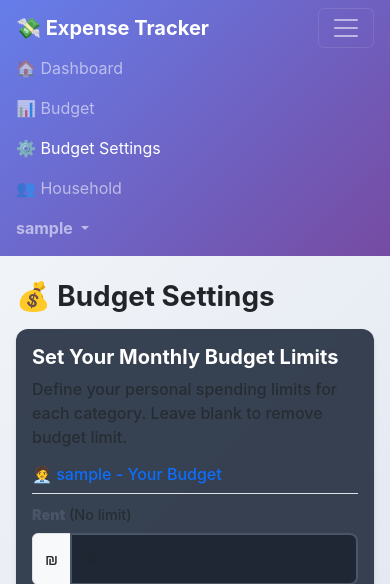
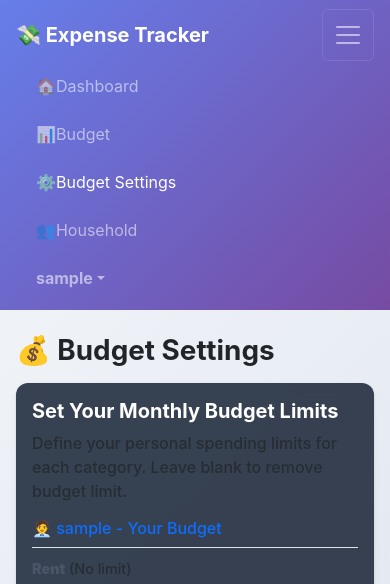
Before and after one commit to BrainCodex-e/expanses_tracker, a Flask app: page /budget/settings in a window 390 px wide, after a click that opens the changed part. Shown: the top 584 px of the page. Run offline with Flask 3, Linux system fonts and the light colour scheme; the visitor is signed in with stand-in values (Sample User, id 1); data that the repository does not hold is empty; some libraries are stand-ins or nearby versions.

Commit message:
fix(mobile): auto-dismiss success alerts and improve first nav button touch accessibility
- Auto-dismiss success alerts (Welcome back) after 6s
- Add proper z-index stacking for navbar
- Increase touch targets for first nav button (min 48px)
- Improve navbar toggler and brand accessibility on mobile
- Add touch-action manipulation for better mobile UX

```diff
--- a/static/style.css
+++ b/static/style.css
@@ -1,3 +1,51 @@
+/* Navigation Bar - Fix for mobile touch issues */
+nav.navbar {
+  position: relative;
+  z-index: 1030 !important;
+}
+
+/* Ensure first nav button is tappable on mobile */
+.navbar-nav .nav-item:first-child .nav-link {
+  min-height: 48px;
+  display: flex;
+  align-items: center;
+  padding: 12px 16px;
+  touch-action: manipulation;
+  -webkit-tap-highlight-color: rgba(255,255,255,0.1);
+}
+
+@media (max-width: 991px) {
+  /* Collapsed navbar improvements for mobile */
+  .navbar-collapse {
+    position: relative;
+    z-index: 1031;
+  }
+
+  /* Increase touch targets for nav links */
+  .navbar-nav .nav-link {
+    min-height: 48px;
+    padding: 12px 20px !important;
+    display: flex;
+    align-items: center;
+    font-size: 16px;
+  }
+
+  /* Make brand and toggler accessible */
+  .navbar-brand {
+    position: relative;
+    z-index: 1032;
+    padding: 12px 0;
+  }
+
+  .navbar-toggler {
+    position: relative;
+    z-index: 1032;
+    min-height: 48px;
+    min-width: 48px;
+    padding: 10px;
+  }
+}
+
 /* Theme Toggle Button */
 .theme-toggle {
   background: rgba(45, 55, 72, 0.95) !important;
@@ -732,38 +780,6 @@
   }
 }
 
-/* Fixes for mobile touchability issues:
-   - Ensure navbar items sit above any overlapping elements and are clickable
-   - Make alert close button tappable on small screens
-*/
-@media (max-width: 768px) {
-  .navbar {
-    position: relative;
-    z-index: 2000; /* above most page content */
-  }
-
-  .navbar .nav-link,
-  .navbar-brand,
-  .navbar-toggler,
-  .navbar .dropdown-toggle {
-    position: relative;
-    z-index: 2001;
-    pointer-events: auto;
-  }
-
-  /* Make flash alerts and their close buttons reliably tappable */
-  .alert {
-    position: relative;
-    z-index: 2010;
-    -webkit-tap-highlight-color: rgba(0,0,0,0.05);
-  }
-
-  .alert .btn-close {
-    pointer-events: auto;
-    z-index: 2011;
-  }
-}
-
 /* Performance optimizations */
 * {
   -webkit-font-smoothing: antialiased;
```
Also changed, not shown: templates/index.html (+10 -0 lines), templates/login.html (+10 -0 lines).
